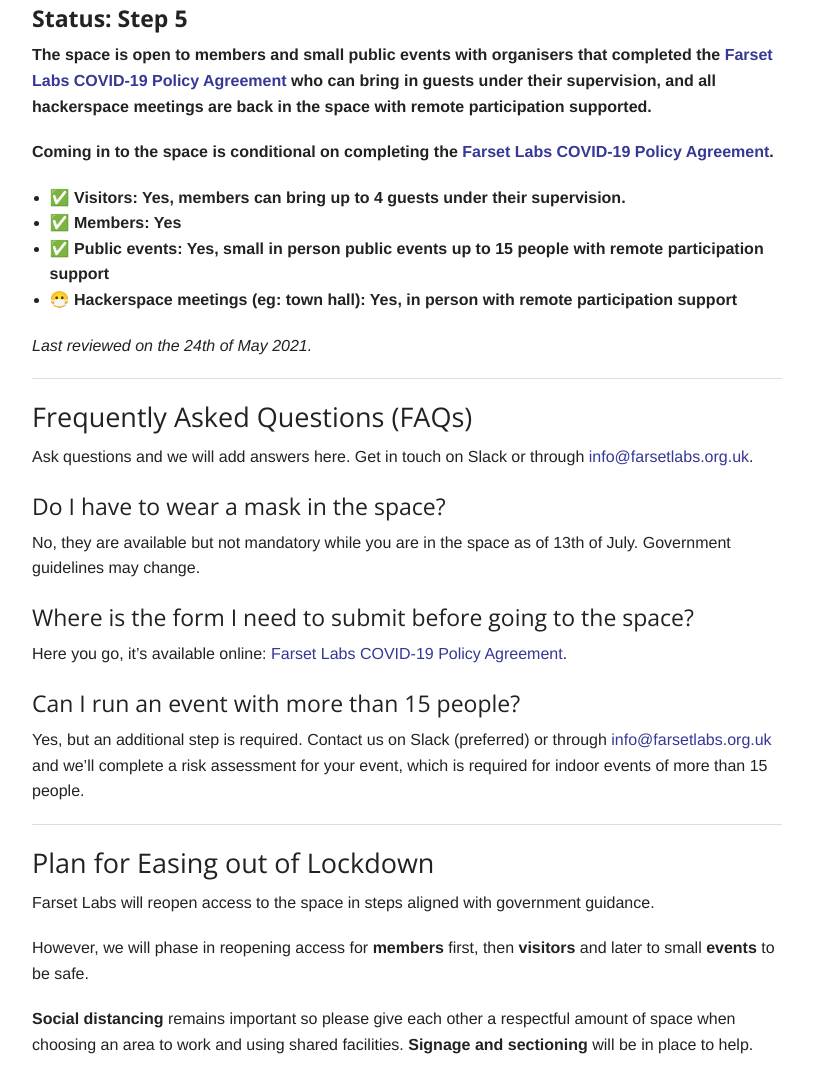
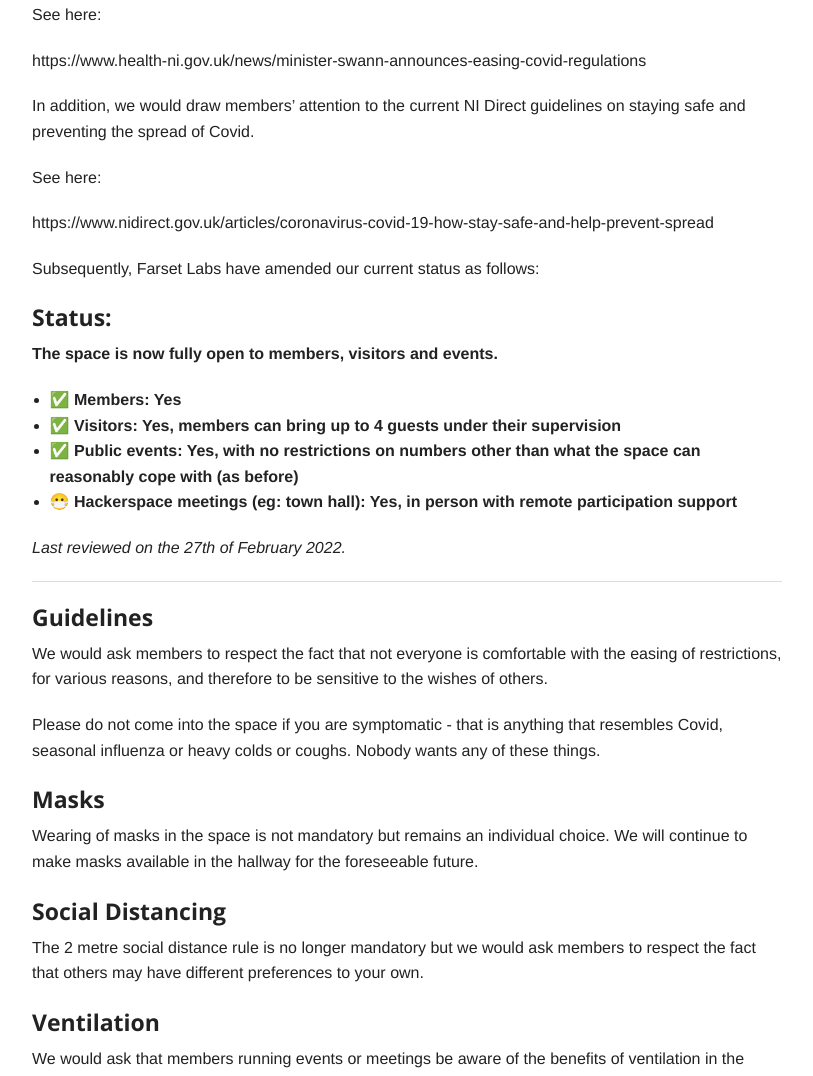
Before and after one commit to FarsetLabs/farsetlabs.github.io, a Jekyll site: the page built from coronavirus.md, in a window 1280 px wide and 1400 px high, cut to the strip 324-1400 px from the top of the window. Shown: the whole strip, without its empty margins (233-1046 px from the left). Built offline with Jekyll 4.4.1, drawn with Linux system fonts in a browser that asks for light colours; nearby versions of some CDN libraries; our own code applies the rules of GitHub Pages for plain Markdown files; some of the changed text lies outside the part shown.

Commit message:
Updates due to end of restrictions (#361)

```diff
--- a/coronavirus.md
+++ b/coronavirus.md
@@ -1,116 +1,54 @@
 ## Coronavirus (COVID-19)
 
-Information for Farset Labs members and visitors during the Coronavirus pandemic, in line with [government guidelines](https://www.executiveoffice-ni.gov.uk/sites/default/files/publications/execoffice/our-approach-to-decision-making-summary-120520.pdf).
+The NI Health Minister has announced that all Covid legal restrictions be replaced by guidelines effective from Feb 15th 2022.
 
-#### **Status: Step 5**
+See here:
 
-**The space is open to members and small public events with organisers that completed the [Farset Labs COVID-19 Policy Agreement] who can bring in guests under their supervision, and all hackerspace meetings are back in the space with remote participation supported.**
+https://www.health-ni.gov.uk/news/minister-swann-announces-easing-covid-regulations
 
-**Coming in to the space is conditional on completing the [Farset Labs COVID-19 Policy Agreement].**
+In addition, we would draw members’ attention to the current NI Direct guidelines on staying safe and preventing the spread of Covid.
 
-* **✅ Visitors:                                Yes, members can bring up to 4 guests under their supervision.**
+See here:
+
+https://www.nidirect.gov.uk/articles/coronavirus-covid-19-how-stay-safe-and-help-prevent-spread
+
+Subsequently, Farset Labs have amended our current status as follows:
+
+#### **Status:**
+
+**The space is now fully open to members, visitors and events.**
+
 * **✅ Members:                                 Yes**
-* **✅ Public events:                           Yes, small in person public events up to 15 people with remote participation support**
+* **✅ Visitors:                                Yes, members can bring up to 4 guests under their supervision**
+* **✅ Public events:                           Yes, with no restrictions on numbers other than what the space can reasonably cope with (as before)**
 * **😷 Hackerspace meetings (eg: town hall):    Yes, in person with remote participation support**
 
-_Last reviewed on the 24th of May 2021._
+_Last reviewed on the 27th of February 2022._
 
 ---
 
-### Frequently Asked Questions (FAQs)
+#### **Guidelines**
 
-Ask questions and we will add answers here. Get in touch on Slack or through [info@farsetlabs.org.uk].
+We would ask members to respect the fact that not everyone is comfortable with the easing of restrictions, for various reasons, and therefore to be sensitive to the wishes of others.
 
-#### Do I have to wear a mask in the space?
+Please do not come into the space if you are symptomatic - that is anything that resembles Covid, seasonal influenza or heavy colds or coughs. Nobody wants any of these things.
 
-No, they are available but not mandatory while you are in the space as of 13th of July. Government guidelines may change.
+#### **Masks**
 
-[info@farsetlabs.org.uk]:mailto:info@farsetlabs.org.uk
+Wearing of masks in the space is not mandatory but remains an individual choice. We will continue to make masks available in the hallway for the foreseeable future.
 
-#### Where is the form I need to submit before going to the space?
+#### **Social Distancing**
 
-Here you go, it's available online: [Farset Labs COVID-19 Policy Agreement].
+The 2 metre social distance rule is no longer mandatory but we would ask members to respect the fact that others may have different preferences to your own.
 
-#### Can I run an event with more than 15 people?
+#### **Ventilation**
 
-Yes, but an additional step is required. Contact us on Slack (preferred) or through [info@farsetlabs.org.uk] and we'll complete a risk assessment for your event, which is required for indoor events of more than 15 people.
+We would ask that members running events or meetings be aware of the benefits of ventilation in the space.
 
----
+For meetings in the event space, open windows periodically and as often as outside temperatures permit.
 
-### Plan for Easing out of Lockdown
+In the upstairs meeting room, prop the door open after meetings and leave the window open for a short period afterwards if possible.
 
-Farset Labs will reopen access to the space in steps aligned with government guidance.
-
-However, we will phase in reopening access for **members** first, then **visitors** and later to small **events** to be safe.
-
-**Social distancing** remains important so please give each other a respectful amount of space when choosing an area
-to work and using shared facilities. **Signage and sectioning** will be in place to help.
-
-**Sanitising products** and **personal protective equipment** will be made available to everyone in the space.
-
-[Our return policy is detailed here](/about/coronavirus_return_policy).
-
-#### ~~Lockdown~~
-
-~~The space is closed aside from maintenance visits by the management team, and all hackerspace meetings are remote.~~
-
-* ~~❌ Visitors: No~~
-* ~~❌ Members: No~~
-* ~~❌ Public events: No~~
-* ~~💻 Hackerspace meetings (eg: town hall): Remote~~
-
-#### ~~Step 1~~
-
-~~The space is closed aside from maintenance visits by the management team, and all hackerspace meetings are remote.~~
-
-* ~~❌ Visitors: No~~
-* ~~❌ Members: No~~
-* ~~❌ Public events: No~~
-* ~~💻 Hackerspace meetings (eg: town hall): Remote~~
-
-#### ~~Step 2~~
-
-~~The space is open to members that completed the [Farset Labs COVID-19 Policy Agreement], but not visitors or public events, and all hackerspace meetings are remote.~~
-
-~~Coming in to the space is conditional on completing the [Farset Labs COVID-19 Policy Agreement].~~
-
-* ~~❌ Visitors: No~~
-* ~~✅ Members: Yes~~
-* ~~❌ Public events: No~~
-* ~~💻 Hackerspace meetings (eg: town hall): Remote~~
-
-#### ~~Step 3~~
-
-~~The space is open to members that completed the [Farset Labs COVID-19 Policy Agreement] and guests under their supervision, but not public events, and all hackerspace meetings are remote.~~
-
-~~Coming in to the space is conditional on completing the [Farset Labs COVID-19 Policy Agreement].~~
-
-* ~~✅ Visitors: Yes, members can bring up to 4 guests under their supervision.~~
-* ~~✅ Members: Yes~~
-* ~~❌ Public events: No~~
-* ~~💻 Hackerspace meetings (eg: town hall): Remote~~
-
-#### ~~Step 4~~
-
-~~The space is open to members that completed the [Farset Labs COVID-19 Policy Agreement] and guests under their supervision, but not public events, and all hackerspace meetings are remote.~~
-
-~~Coming in to the space is conditional on completing the [Farset Labs COVID-19 Policy Agreement].~~
-
-* ~~✅ Visitors: Yes, members can bring up to 4 guests under their supervision.~~
-* ~~✅ Members: Yes~~
-* ~~❌ Public events: No~~
-* ~~💻 Hackerspace meetings (eg: town hall): Yes, remote~~
-
-#### Step 5
-
-The space is open to members and small public events with organisers that completed the [Farset Labs COVID-19 Policy Agreement] who can bring in guests under their supervision, and all hackerspace meetings are back in the space with remote participation supported.
-
-Coming in to the space is conditional on completing the [Farset Labs COVID-19 Policy Agreement].
-
-* ✅ Visitors:                                Yes, members can bring up to 4 guests under their supervision.
-* ✅ Members:                                 Yes
-* ✅ Public events:                           Yes, small in person public events up to 15 people with remote participation support
-* 😷 Hackerspace meetings (eg: town hall):    Yes, in person with remote participation support
 
 [return policy]:/about/coronavirus_return_policy
 [Farset Labs COVID-19 Policy Agreement]:https://docs.google.com/forms/d/e/1FAIpQLSdnoNQBvJ5xRm75cpybzPVDQOLN389tQhX1Kmv7kCnF2bgI6g/viewform?usp=sf_link
```
